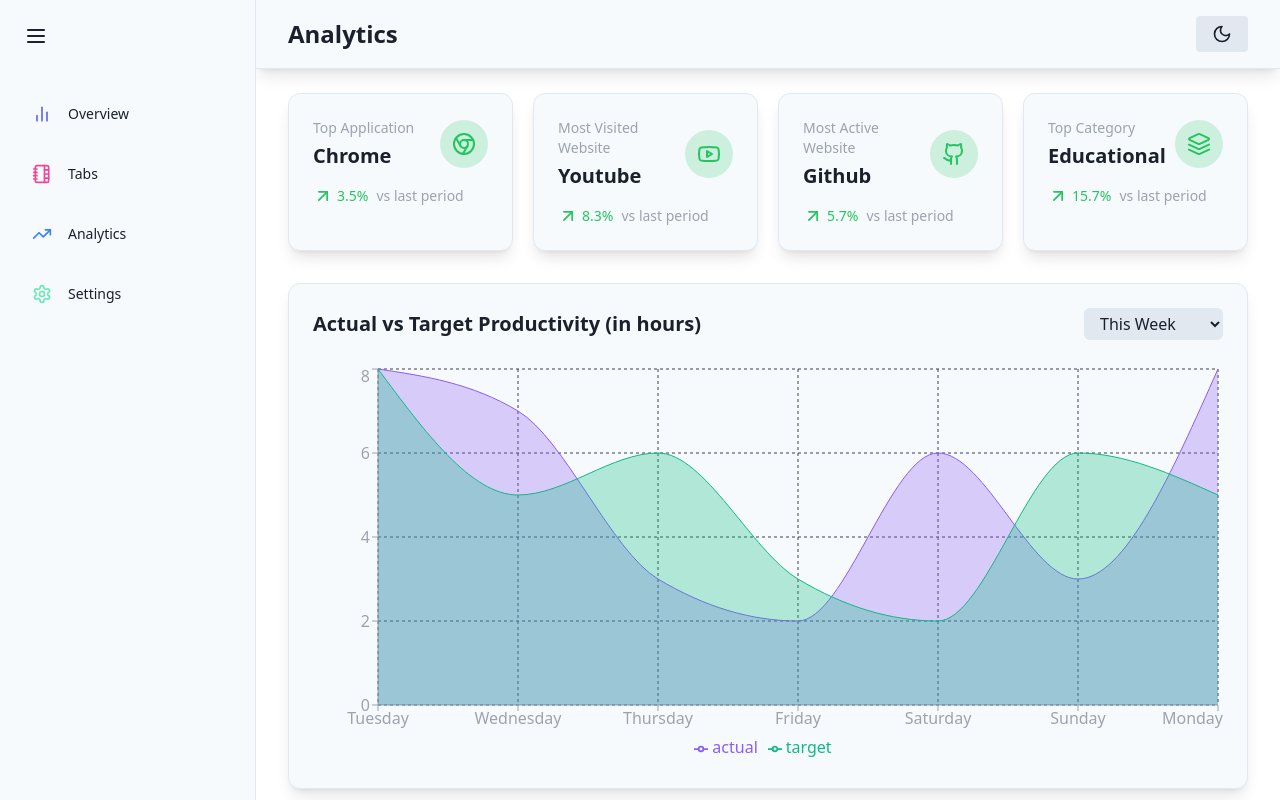
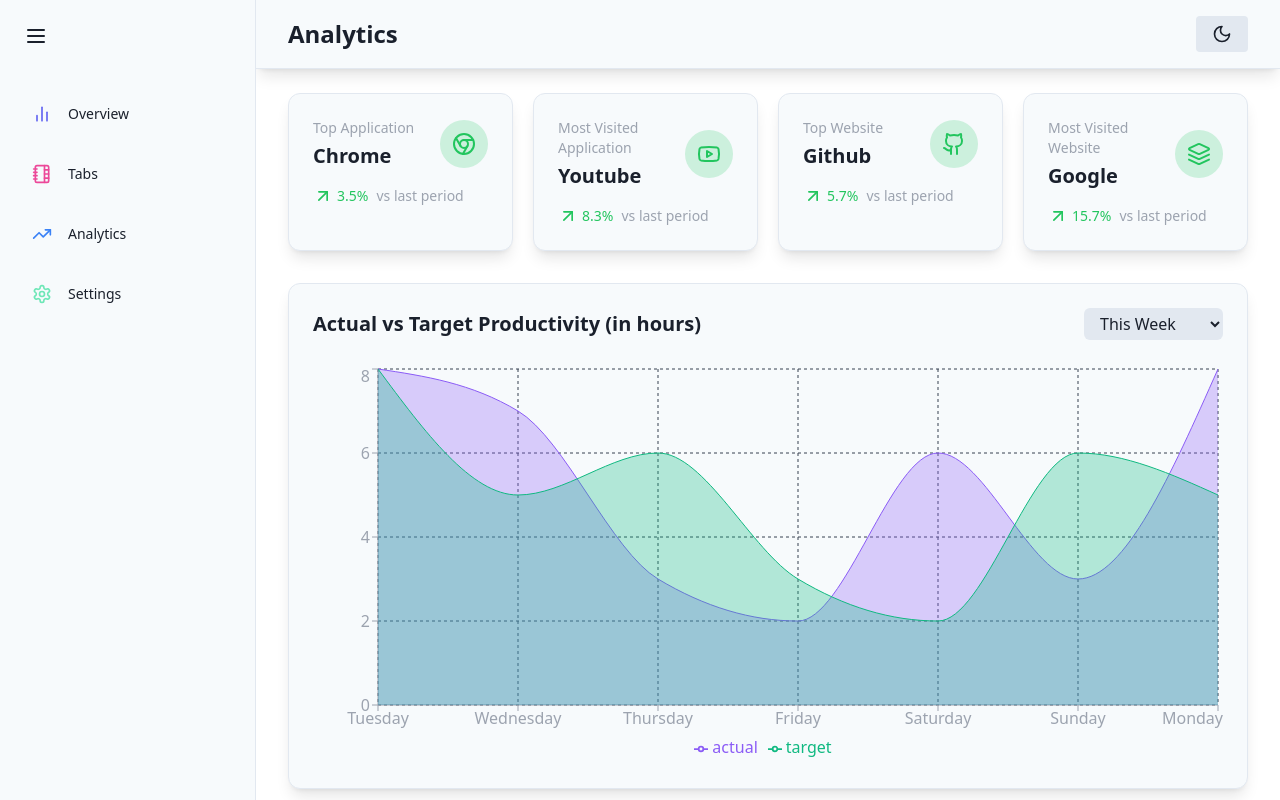
Before and after one commit to timelygator/TimelyGator, a React (Vite) app in the folder web-ui/: page /analytics in a window 1280 px wide. Built offline with nearby package versions, Linux system fonts and the light colour scheme.

Commit message:
Feature: changes in Name

```diff
--- a/web-ui/src/components/analytics/OverviewCards.jsx
+++ b/web-ui/src/components/analytics/OverviewCards.jsx
@@ -10,9 +10,9 @@ const getIconByValue = (value) => {
 
 const overviewData = [
     { name: "Top Application", value: "Chrome", change: 3.5 },
-    { name: "Most Visited Website", value: "Youtube", change: 8.3 },
-    { name: "Most Active Website", value: "Github", change: 5.7 },
-    { name: "Top Category", value: "Educational", change: 15.7 },
+    { name: "Most Visited Application", value: "Youtube", change: 8.3 },
+    { name: "Top Website", value: "Github", change: 5.7 },
+    { name: "Most Visited Website", value: "Google", change: 15.7 },
 ].map((item) => ({
     ...item,
     icon: getIconByValue(item.value),
```
